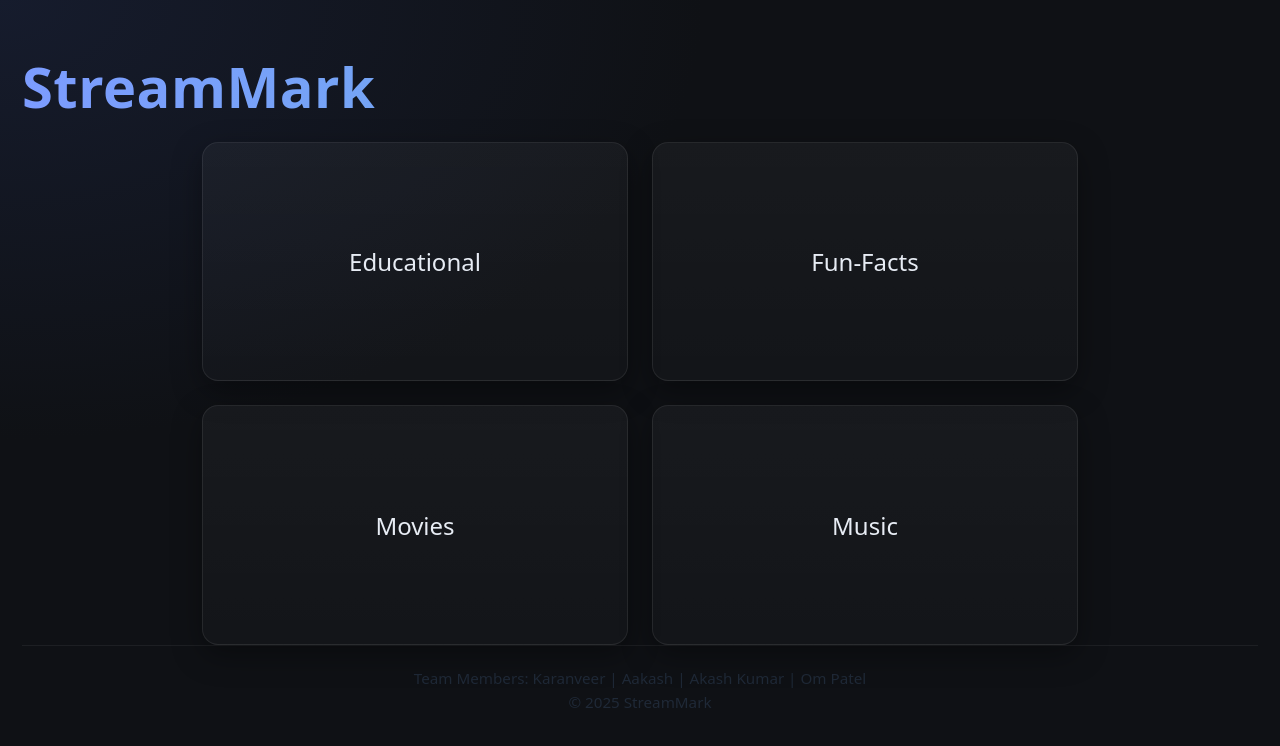
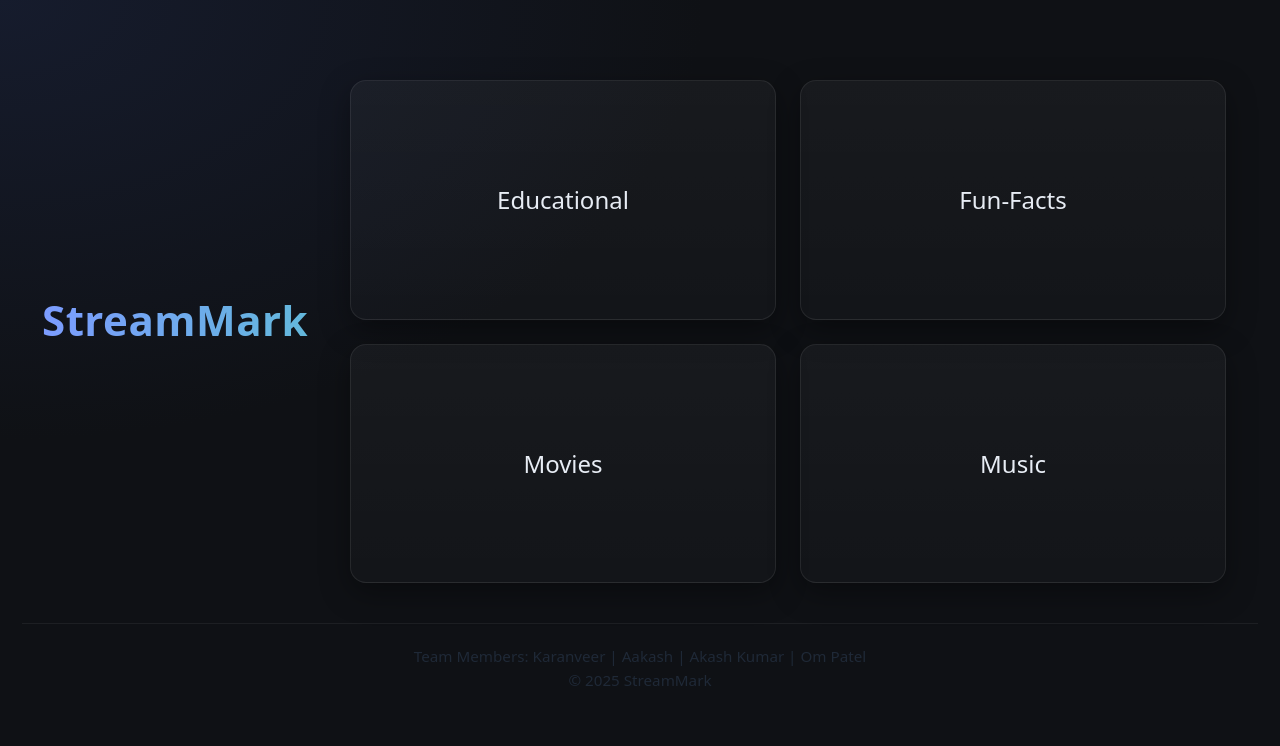
Before and after one commit to OMJPATEL/StreamMark, a React (Vite) app: page / in a window 1280 px wide. Shown: the top 746 px of the page. Built offline with nearby package versions, Linux system fonts and the light colour scheme.

Commit message:
Changed styling for top container and header

```diff
--- a/src/App.css
+++ b/src/App.css
@@ -46,6 +46,39 @@ a {
   * {
     transition: none !important;
   }
+}
+
+/* changed header positioning for group project #2 */
+.top-container {
+  display: flex;
+  justify-content: space-between;
+  align-items: center;
+  width: 100%;
+  margin-bottom: 40px;
+  padding: 0 20px;
+}
+
+/* Header styling */
+.site-header {
+  flex: 0 0 auto;
+}
+
+.site-header h1 {
+  margin: 0;
+  font-size: clamp(28px, 4vw, 42px);
+  font-weight: 800;
+  letter-spacing: 0.5px;
+  background: linear-gradient(90deg, var(--accent), var(--accent-2));
+  background-size: 200% 100%;
+  background-position: 0% 50%;
+  -webkit-background-clip: text;
+  background-clip: text;
+  color: transparent;
+  transition: background-position 500ms ease;
+}
+
+.site-header h1:hover {
+  background-position: 100% 50%;
 }
 
 /* text gradient reference - https://search.brave.com/search?q=how+to+add+gradient+in+heading+using+webkit&summary=1&conversation=87501c64385ad4e6633426 */
```
